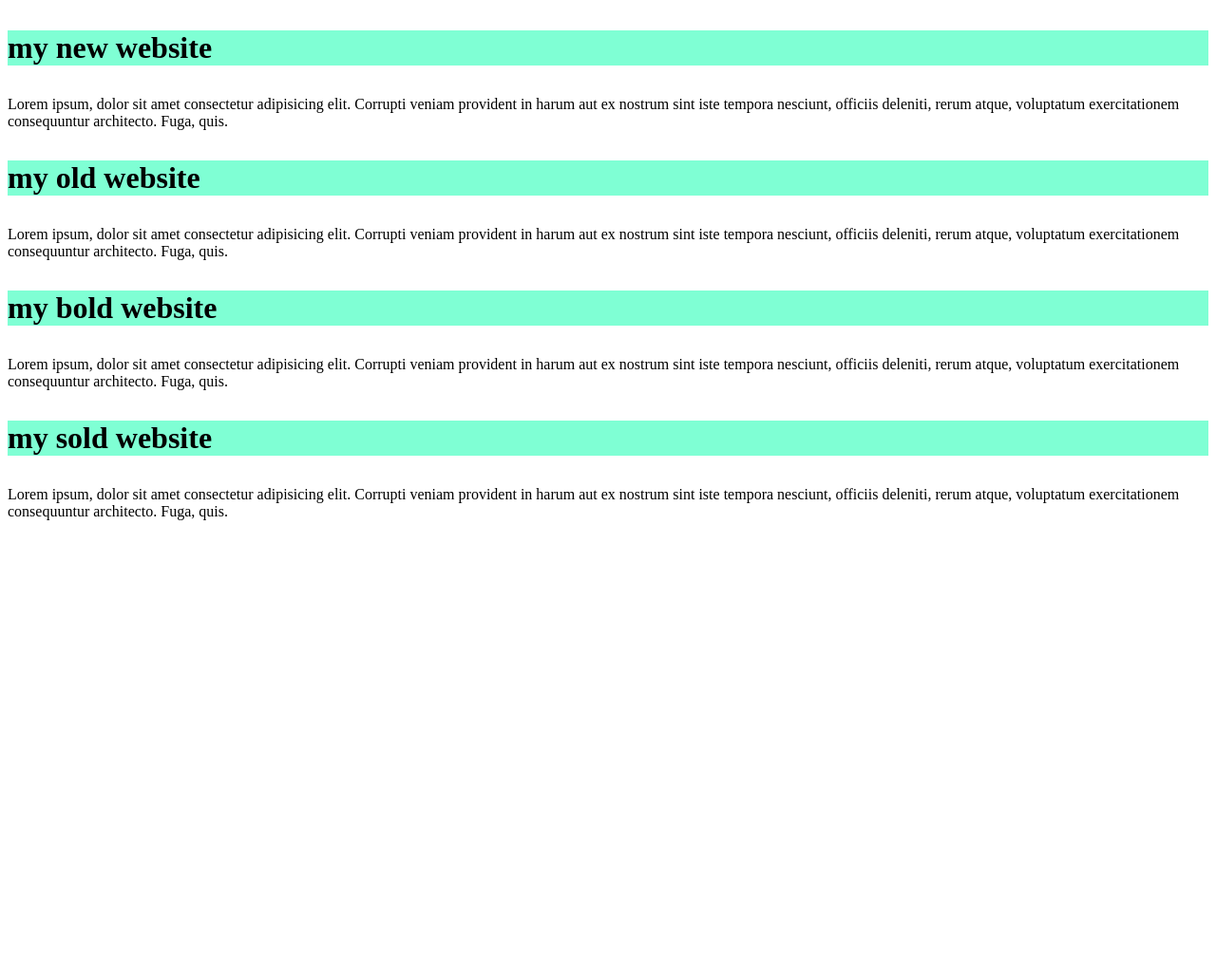
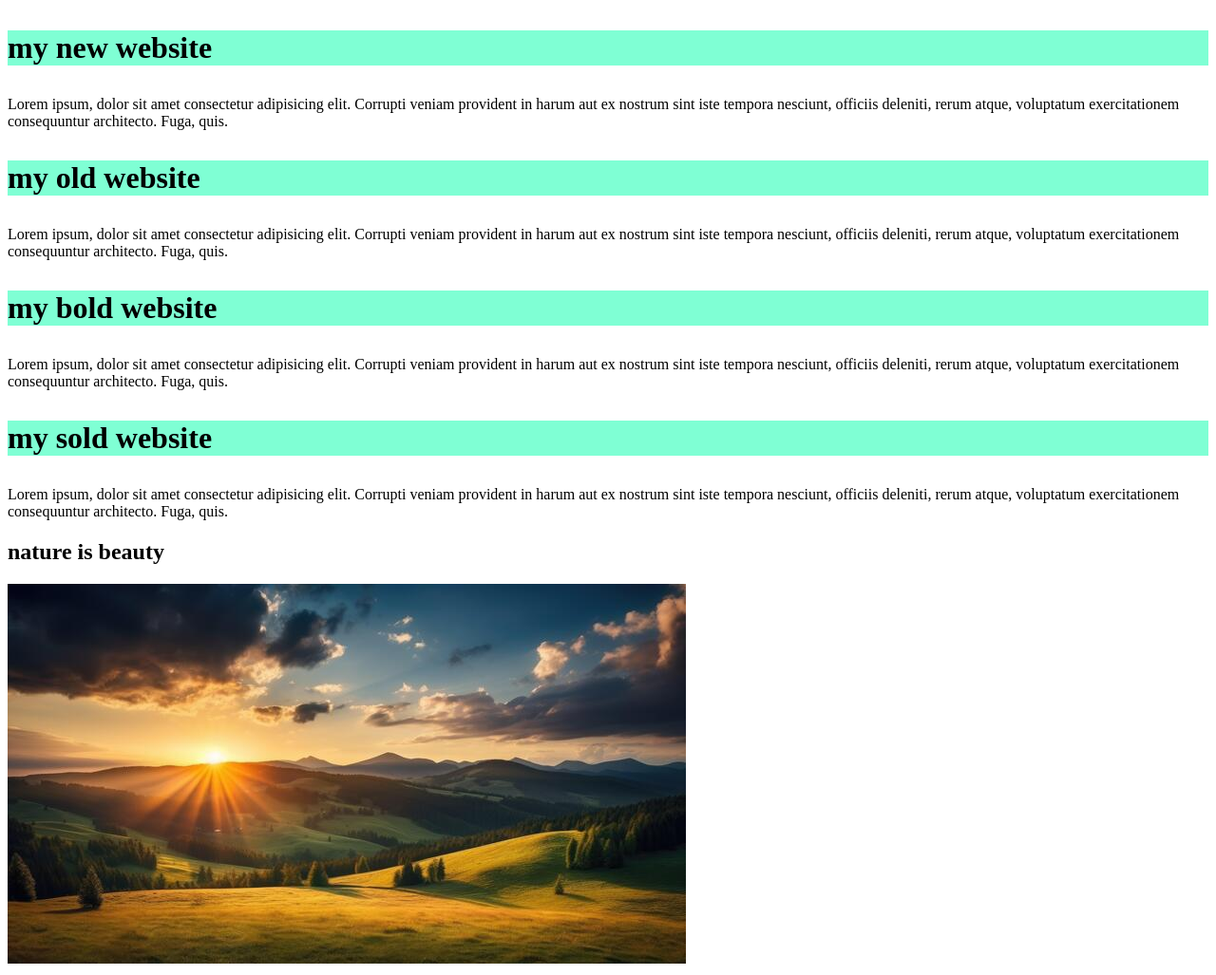
Before and after one commit to samimhossain-j/my-new-website, a plain HTML site: page index.html in a window 1280 px wide. Shown: the whole page at 95% size. Before the commit the page ends 800 px from the top, so only its background shows below. Drawn offline with Linux system fonts and the light colour scheme.

Commit message:
add the pic

```diff
--- a/index.html
+++ b/index.html
@@ -43,6 +43,10 @@
         </p>
 
     </div>
+    <div>
+        <h2>nature is beauty</h2>
+        <img src="image/mountain-countryside-landscape-at-sunset-dramatic-sky-over-a-distant-valley-green-fields-and-trees-on-hill-beautiful-natural-landscapes-of-the-carpathians-generative-ai-variation-5-photo.jpeg" alt="">
+    </div>
 
 
 </body>
```
Also changed, not shown: image/mountain-countryside-landscape-at-sunset-dramatic-sky-over-a-distant-valley-green-fields-and-trees-on-hill-beautiful-natural-landscapes-of-the-carpathians-generative-ai-variation-5-photo.jpeg (added).
